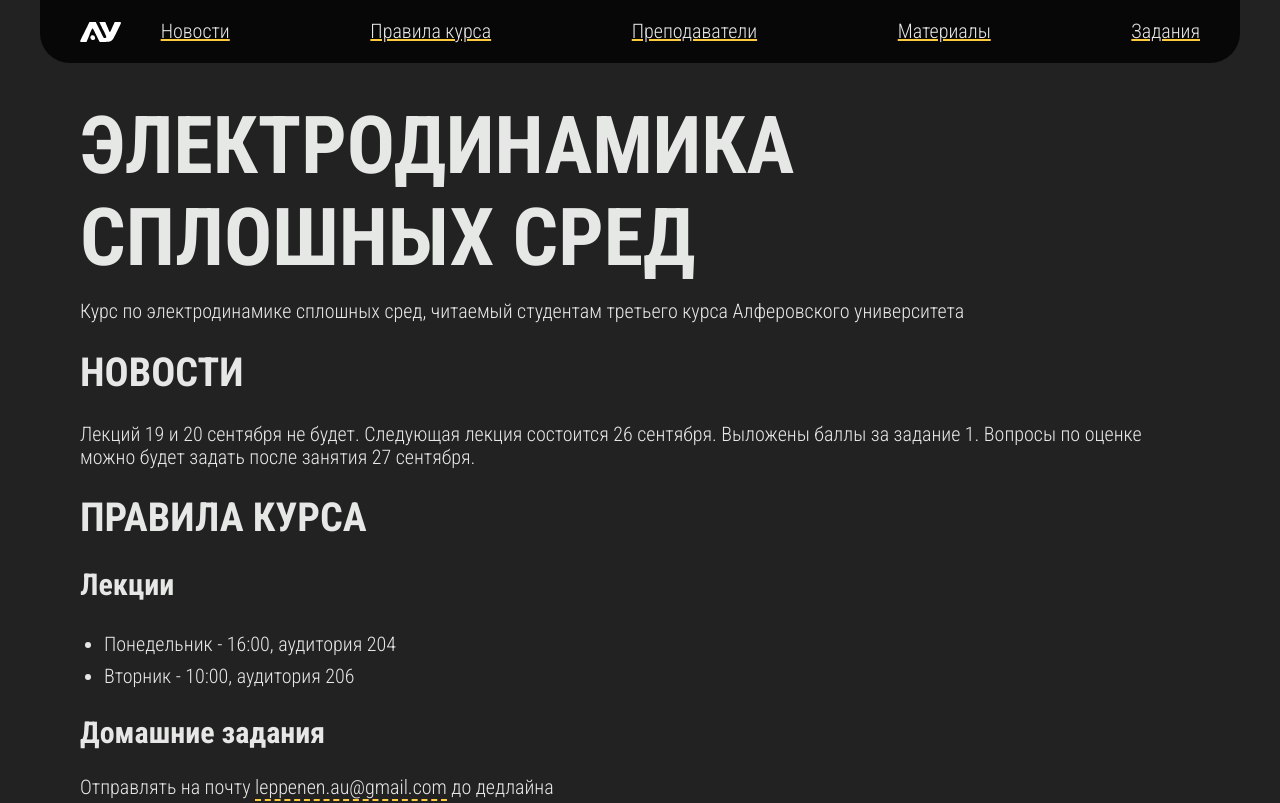
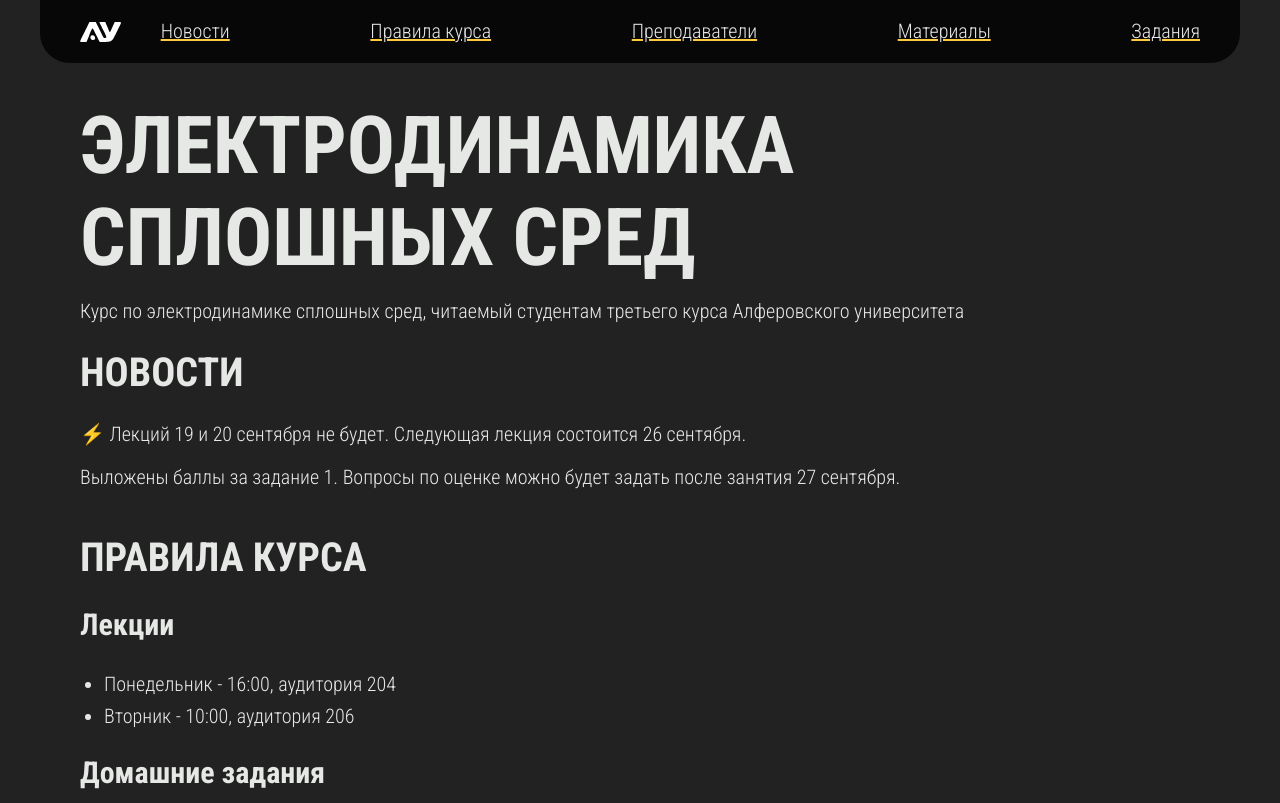
Before and after one commit to leppenen/ed_2022, a Vue app: page / in a window 1280 px wide. Shown: the top 803 px of the page. Built offline with nearby package versions, Linux system fonts and the light colour scheme.

Commit message:
add news paragraphs

```diff
--- a/src/components/news-block.vue
+++ b/src/components/news-block.vue
@@ -7,8 +7,7 @@ import PageBlock from '@/components/ui/page-block.vue';
     <template v-slot:heading>
       Новости
     </template>
-    Лекций 19 и 20 сентября не будет. Следующая лекция состоится 26 сентября.
-
-    Выложены баллы за задание 1. Вопросы по оценке можно будет задать после занятия 27 сентября.
+    <p>⚡ Лекций 19 и 20 сентября не будет. Следующая лекция состоится 26 сентября.</p>
+    <p>Выложены баллы за задание 1. Вопросы по оценке можно будет задать после занятия 27 сентября.</p>
   </PageBlock>
 </template>
```
